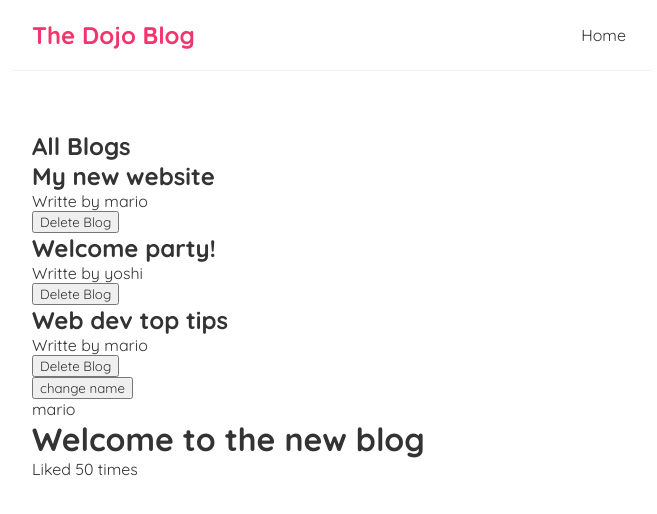
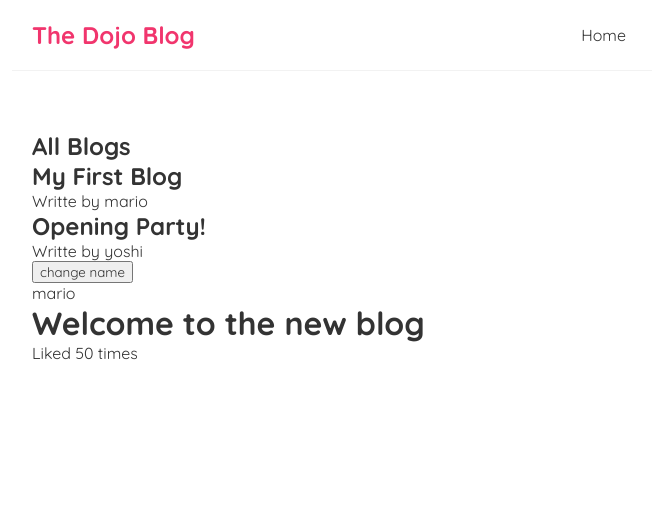
Before and after one commit to ironmarcus/React-tutorial, a React (Create React App) app: page / in a window 1280 px wide. Shown: the top 514 px of the page, without its empty margins (308-965 px from the left). Built offline with nearby package versions, Linux system fonts and the light colour scheme; data requests are answered from the project's data file.

Commit message:
Lesson 17: fetching data with useEffect

```diff
--- a/src/BlogList.js
+++ b/src/BlogList.js
@@ -5,7 +5,6 @@
     const blogs = props.blogs;
     // console.log(props, blogs)
     const title = props.title;
-    const handleDelete=props.handleDelete;
     return (
         <div className="blog-list">
             <h2>{title}</h2>
@@ -13,7 +12,6 @@
                 <div className="blog-preview" key={blog.id}>
                     <h2>{blog.title}</h2>
                     <p> Writte by {blog.author}</p>
-                    <button onClick={() => handleDelete(blog.id)}>Delete Blog</button>
                 </div>
             ))}
         </div>
--- a/src/Home.js
+++ b/src/Home.js
@@ -2,26 +2,24 @@
 import BlogList from './BlogList';
 
 const Home = () => {
-    const[ blogs, setBlogs] = useState([
-        { title: 'My new website', body: 'lorem ipsum...', author: 'mario', id: 1 },
-        { title: 'Welcome party!', body: 'lorem ipsum...', author: 'yoshi', id: 2 },
-        { title: 'Web dev top tips', body: 'lorem ipsum...', author: 'mario', id: 3 }
-    ]);
+    const[ blogs, setBlogs] = useState(null);
 
     const [name, setName] = useState('mario');
 
-    const handleDelete = (id) => {
-        const newBlogs = blogs.filter(blog => blog.id !== id);
-        setBlogs(newBlogs);
-    }
 
     useEffect(() => {
-        console.log('use effect run');
-        console.log(blogs);
-    }, [name])
+        fetch('http://localhost:8000/blogs')
+            .then(res => {
+                return res.json()
+            })
+            .then(data => {
+                console.log(data);
+                setBlogs(data);
+            })
+    }, [])
     return (
         <div className="home">
-            <BlogList blogs={blogs}  title="All Blogs" handleDelete={handleDelete}/>
+            {blogs && <BlogList blogs={blogs}  title="All Blogs"/>}
             <button onClick={() => setName('luigi')}>change name</button>
             <p>{ name }</p>
         </div>
```
